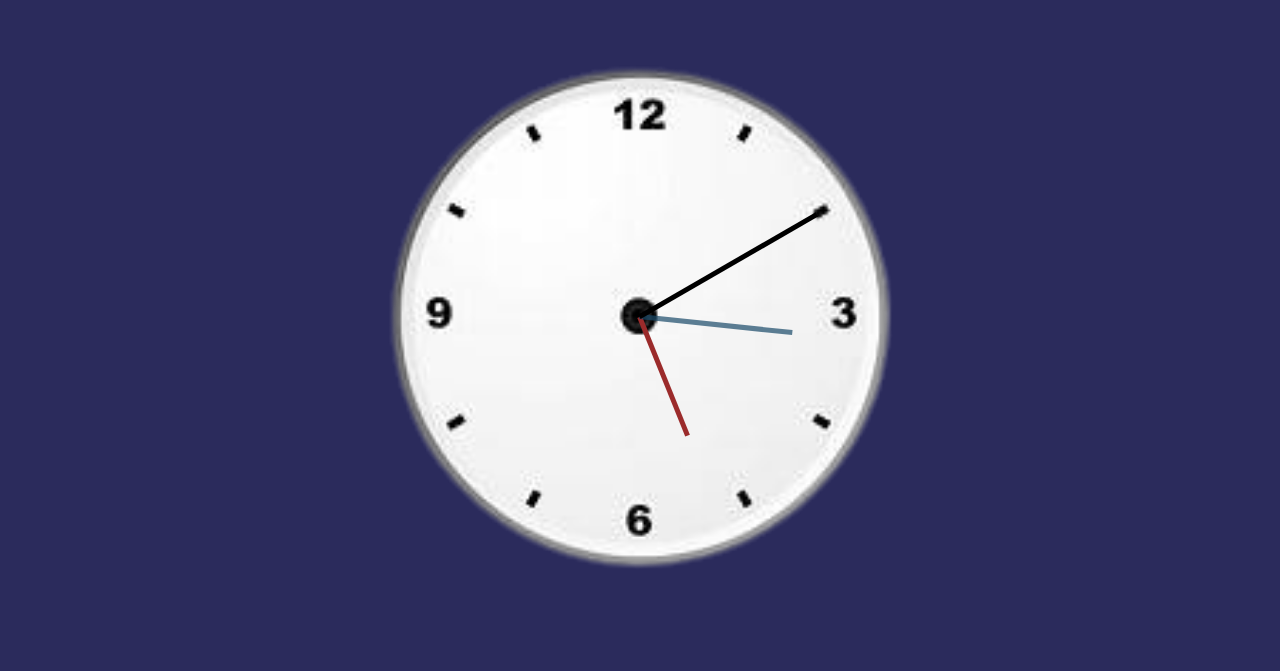
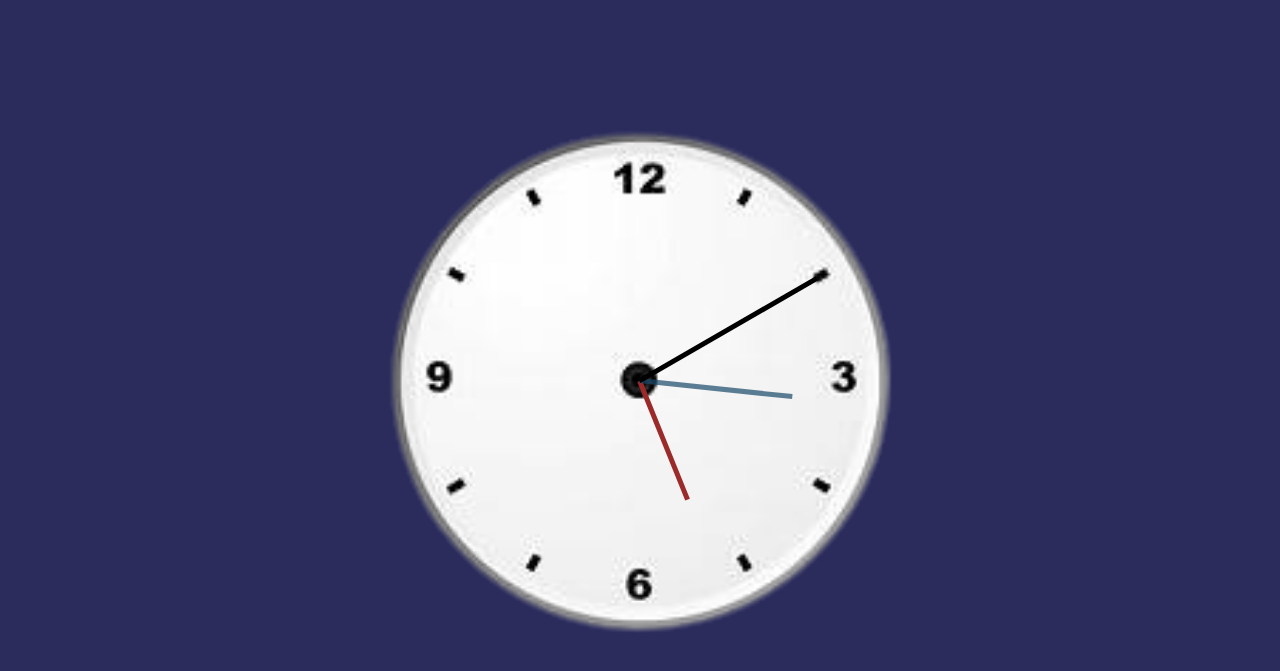
Before and after one commit to sahithallam5030/analog-clock, a plain HTML site: page index.html in a window 1280 px wide. Shown: the part 63-734 px from the top of the page. Drawn offline with Linux system fonts and the light colour scheme.

Commit message:
Update style.css

```diff
--- a/style.css
+++ b/style.css
@@ -19,7 +19,7 @@ body{
 }
 #clock{
     position: relative;
-    margin:5% auto;
+    margin:10% auto;
     height: 40vw;
     width: 40vw;
     background-image: url(clock.png);
```
